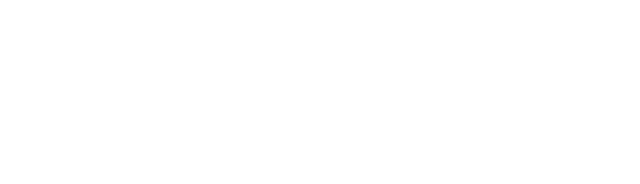
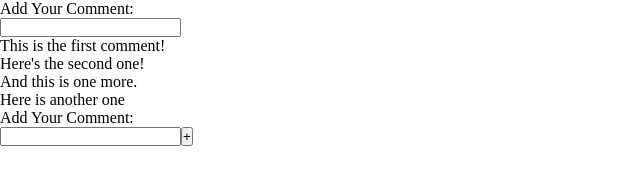
Before and after one commit to brianchu5/wapp, a plain HTML site: page index.html in a window 1280 px wide. Shown: the whole page, without its empty margins (0-640 px from the left). Drawn offline with nearby package versions, Linux system fonts and the light colour scheme.

Commit message:
sections

```diff
--- a/index.html
+++ b/index.html
@@ -8,10 +8,23 @@
  <main >
 
  <section class = "comment-input">
+<p> Add Your Comment: </p>
+<input type = "text">
  </section>
 
  <section class = "comments" >
+<p> This is the first comment!</p>
+<p> Here's the second one! </p>
+<p> And this is one more. </p>
+<p> Here is another one </p>
  </section>
+
+<section class = "comment-input">
+ <p> Add Your Comment: </p>
+ <input type = "text"><button>+</button>
+ </section>
+
+
 
  </main>
 
```
Also changed, not shown: 1 other file.
